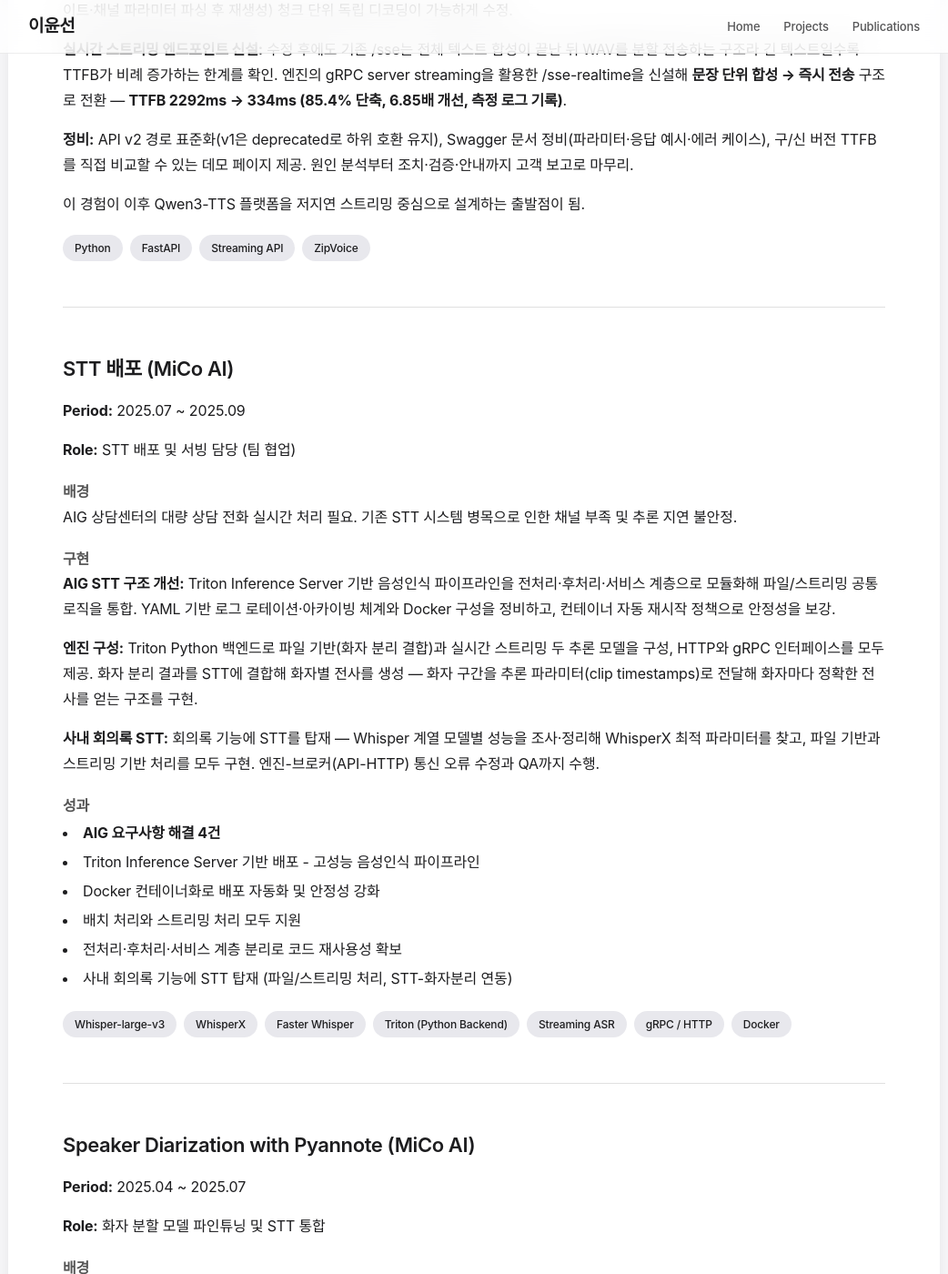
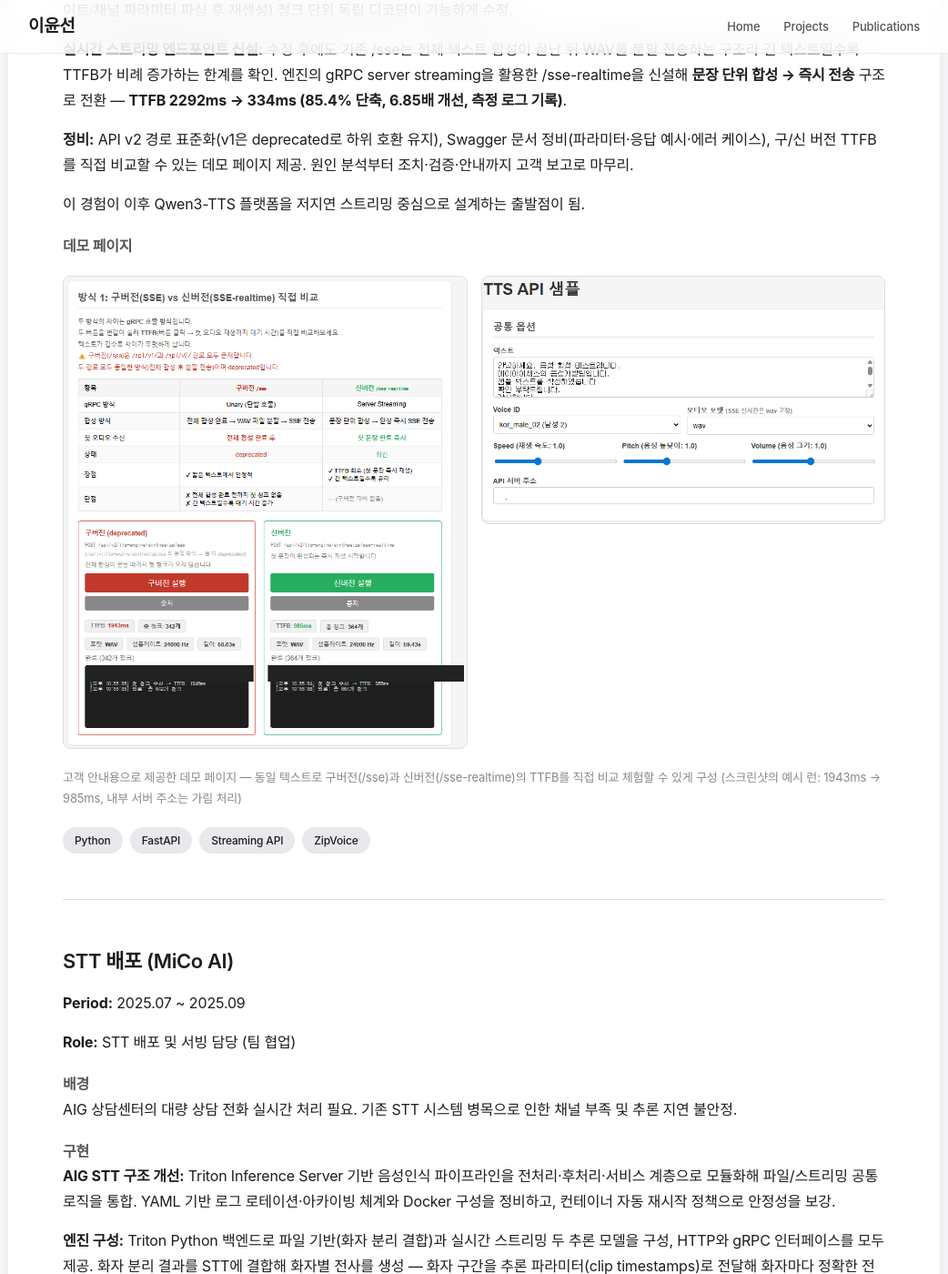
Before and after one commit to ckc5800/ckc5800.github.io, a Jekyll site: the page built from projects.html, in a window 1280 px wide and 1400 px high, scrolled down 3292 px. Shown: the whole window at 91% size, without its empty margins (119-1161 px from the left). Built offline with Jekyll 4.4.1, drawn with Linux system fonts in a browser that asks for light colours; some web fonts are replaced.

Commit message:
ZipVoice 카드에 데모 페이지 스크린샷 추가 (내부 IP 가림 처리)
노션 Demo 페이지 첨부 이미지 중 안전한 2장 —
구/신버전 TTFB 직접 비교(1943ms→985ms 예시 런)와 데모 폼.
내부 서버 주소는 콘솔 로그·입력란에서 가림 후 게시.
메일함·보고서 스크린샷(사내 인명·조직 노출)은 제외.

Co-Authored-By: Claude Fable 5 <noreply@anthropic.com>

```diff
--- a/projects.html
+++ b/projects.html
@@ -126,6 +126,13 @@ title: Projects
     <p><strong>실시간 스트리밍 엔드포인트 신설:</strong> 수정 후에도 기존 /sse는 전체 텍스트 합성이 끝난 뒤 WAV를 분할 전송하는 구조라 긴 텍스트일수록 TTFB가 비례 증가하는 한계를 확인. 엔진의 gRPC server streaming을 활용한 /sse-realtime을 신설해 <strong>문장 단위 합성 → 즉시 전송</strong> 구조로 전환 — <strong>TTFB 2292ms → 334ms (85.4% 단축, 6.85배 개선, 측정 로그 기록)</strong>.</p>
     <p><strong>정비:</strong> API v2 경로 표준화(v1은 deprecated로 하위 호환 유지), Swagger 문서 정비(파라미터·응답 예시·에러 케이스), 구/신 버전 TTFB를 직접 비교할 수 있는 데모 페이지 제공. 원인 분석부터 조치·검증·안내까지 고객 보고로 마무리.</p>
     <p>이 경험이 이후 Qwen3-TTS 플랫폼을 저지연 스트리밍 중심으로 설계하는 출발점이 됨.</p>
+
+    <h4 style="margin-top: 20px; color: #555;">데모 페이지</h4>
+    <div style="display: grid; grid-template-columns: repeat(auto-fit, minmax(280px, 1fr)); gap: 15px; margin: 20px 0;">
+        <img src="/assets/images/zipvoice-demo-compare.png" alt="구버전 vs 신버전 TTFB 직접 비교 데모" style="width: 100%; border-radius: 8px; border: 1px solid #ddd;">
+        <img src="/assets/images/zipvoice-demo-form.png" alt="TTS API 샘플 데모 폼" style="width: 100%; border-radius: 8px; border: 1px solid #ddd;">
+    </div>
+    <p style="font-size: 13px; color: #888;">고객 안내용으로 제공한 데모 페이지 — 동일 텍스트로 구버전(/sse)과 신버전(/sse-realtime)의 TTFB를 직접 비교 체험할 수 있게 구성 (스크린샷의 예시 런: 1943ms → 985ms, 내부 서버 주소는 가림 처리)</p>
 
     <div class="tech-tags" style="margin-top: 20px;">
         <span class="tech-tag">Python</span>
```
Also changed, not shown: assets/images/zipvoice-demo-compare.png (added), assets/images/zipvoice-demo-form.png (added).
